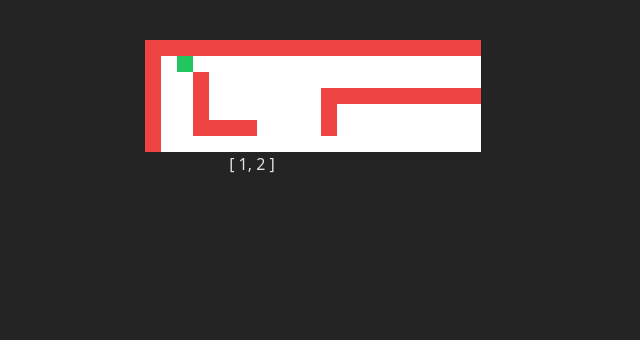
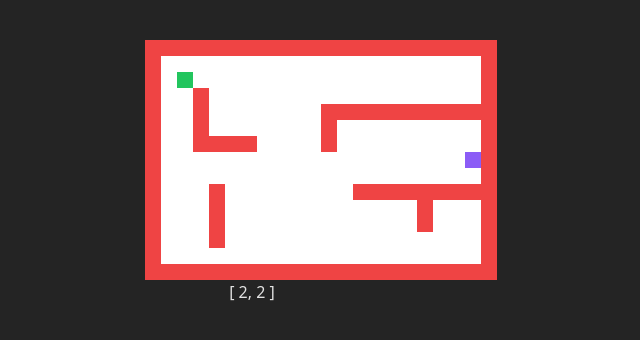
Before and after one commit to usuless/dotGame, a Vue app: page / in a window 1280 px wide. Shown: the top 340 px of the page, without its empty margins (388-1028 px from the left). Built offline with nearby package versions, Linux system fonts and the light colour scheme.

Commit message:
little fix

```diff
--- a/src/components/HelloWorld.vue
+++ b/src/components/HelloWorld.vue
@@ -2,57 +2,50 @@
 import { ref } from 'vue';
 import type { Ref } from 'vue';
 import { moveRight, moveLeft, moveUp, moveDown } from '../utilities/moveSet';
-
-let player: string[] = ["X", "V", ">", "<", "^"]
+import { ghost } from '../utilities/ghost';
+import { findTarget } from '../utilities/findTarget';
 
 let game: Ref<string> =ref(
-`---------------------
-|.X..................
-|..|.................
-|..|.......----------
-|..|.......|.........
-|..----....|.........
-|...................Z
+`----------------------
+|....................|
+|.X..................|
+|..|.................|
+|..|.......----------|
+|..|.......|.........|
+|..----....|.........|
+|...................Z|
+|....................|
+|...|........--------|
+|...|............|...|
+|...|............|...|
+|...|................|
+|....................|
+----------------------
 `)
 
 let parsedGame: Ref<string[]> = ref(game.value.split("\n"))
 
-let playerLocation: number[]
-let ghostLocation: number[]
+let playerLocation: number[] = findTarget(parsedGame.value, "X")
 
-let findPlayer = () => {
-  for(let i=0; i < parsedGame.value.length; i++) {
-    for(let idx = 0; idx < parsedGame.value[i].length; idx++) {
-      if(player.includes(parsedGame.value[i][idx])) {
-        playerLocation = [i, idx]
-        return
-      }
-    }
-  }
-}
 
 
 document.addEventListener('keydown', function(e) {
     if(e.key === "ArrowDown") {
       parsedGame.value = moveDown(parsedGame.value, playerLocation)
-      findPlayer()
     }
 
     if(e.key === "ArrowUp") {
       parsedGame.value = moveUp(parsedGame.value, playerLocation)
-      findPlayer()
     }
 
     if(e.key === "ArrowLeft") {
       parsedGame.value = moveLeft(parsedGame.value, playerLocation)
-      findPlayer()
     }
 
     if(e.key === "ArrowRight") {
       parsedGame.value = moveRight(parsedGame.value, playerLocation)
-      findPlayer()
     }
-
+    playerLocation = findTarget(parsedGame.value, "X")
     console.log(e.key)
 
 })
@@ -66,15 +59,17 @@ const element = {
 let checker = (e: string) => {
   if(e === ".") {
     element.class = "bg-white"
-  } else if (player.includes(e)) {
+  } else if (e === "X") {
     element.class = "bg-green-500"
   } else if(roadblocks.includes(e)) {
     element.class = "bg-red-500"
+  } else if(e === 'Z') {
+    element.class = "bg-violet-500"
   }
   return element
 }
 
-findPlayer()
+findTarget(parsedGame.value, "X")
 </script>
 
 <template>
--- /dev/null
+++ b/src/utilities/findTarget.ts
@@ -0,0 +1,11 @@
+export let findTarget = (map: string[], target:string) => {
+    for(let i = 0; i < map.length; i++) {
+      for(let idx = 0; idx < map[i].length; idx++) {
+        if(map[i][idx] === target) {
+          let targetLocation = [i, idx]
+          return targetLocation
+        }
+    }
+}
+return [420,69]
+}
--- a/src/utilities/ghost.ts
+++ b/src/utilities/ghost.ts
@@ -1,2 +1,22 @@
-export const ghost = () => {
+export const ghost = (player: number[], ghost: number[], map: string[], score: number) => {
+    let highestY: number
+    let highestX: number
+    if(player[0] > ghost[0]) {
+        highestY = player[0]
+    } else {
+        highestY = ghost[0]
+    }
+
+    if(player[1] > ghost[1]) {
+        highestY = player[1]
+    } else {
+        highestY = ghost[1]
+    }
+
+    const ghostMove = async () => {
+        return ghost[ghost[0], ghost[1] - 1]
+    }
+    while(player != ghost || score < 20) {
+        setTimeout(ghostMove, 1000)
+    }
 }
--- a/src/utilities/moveSet.ts
+++ b/src/utilities/moveSet.ts
@@ -7,7 +7,7 @@ export const moveRight = (map: string[], playerLocation: number[]) => {
     let line = map[playerLocation[0]];
     let parsedLine = [...line];
     parsedLine[playerLocation[1]] = ".";
-    parsedLine[playerLocation[1] + 1] = ">";
+    parsedLine[playerLocation[1] + 1] = "X";
     line = parsedLine.join("");
     map[playerLocation[0]] = line;
     return map;
@@ -20,7 +20,7 @@ export const moveLeft = (map: string[], playerLocation: number[]) => {
     let line = map[playerLocation[0]];
     let parsedLine = [...line];
     parsedLine[playerLocation[1]] = ".";
-    parsedLine[playerLocation[1] - 1] = "<";
+    parsedLine[playerLocation[1] - 1] = "X";
     line = parsedLine.join("");
     map[playerLocation[0]] = line;
     return map;
@@ -35,7 +35,7 @@ export const moveUp = (map: string[], playerLocation: number[]) => {
     let parsedLine = [...previousLine];
     let parsedNextLine = [...nextLine]
     parsedLine[playerLocation[1]] = ".";
-    parsedNextLine[playerLocation[1]] = "^";
+    parsedNextLine[playerLocation[1]] = "X";
     previousLine = parsedLine.join("");
     nextLine = parsedNextLine.join("")
     map[playerLocation[0] - 1] = nextLine
@@ -52,7 +52,7 @@ export const moveDown = (map: string[], playerLocation: number[]) => {
     let parsedLine = [...previousLine];
     let parsedNextLine = [...nextLine]
     parsedLine[playerLocation[1]] = ".";
-    parsedNextLine[playerLocation[1]] = "V";
+    parsedNextLine[playerLocation[1]] = "X";
     previousLine = parsedLine.join("");
     nextLine = parsedNextLine.join("")
     map[playerLocation[0] + 1] = nextLine
```
